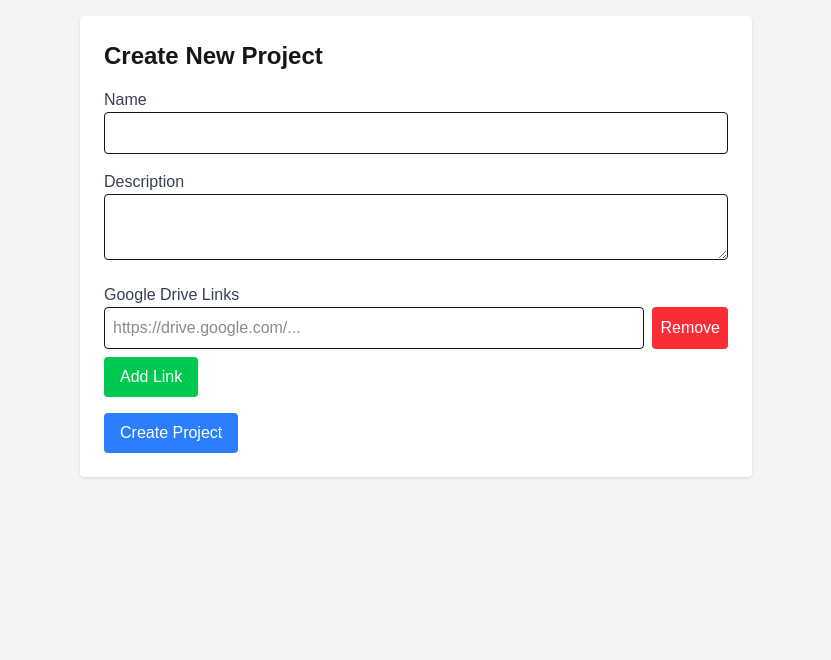
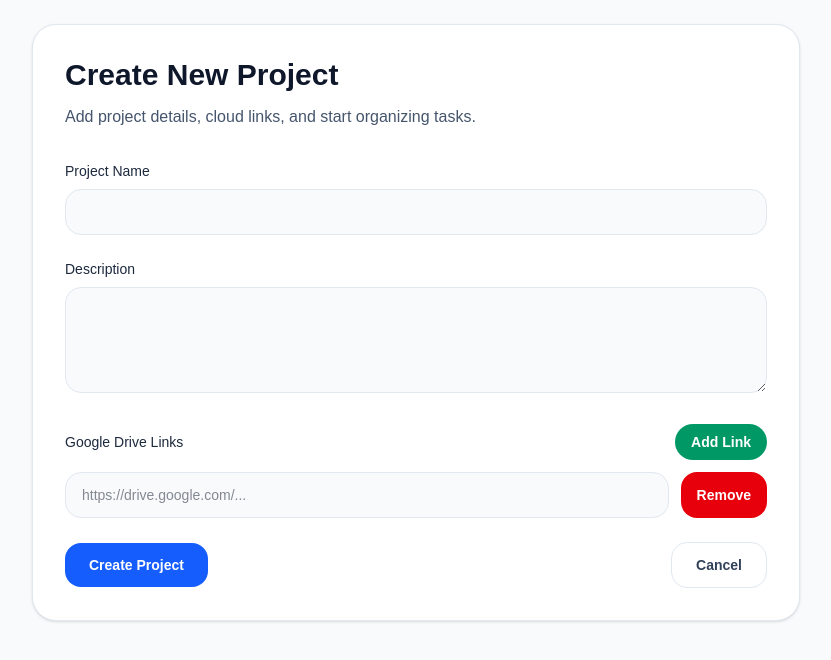
Before and after one commit to DTC120/project-manager-app, a Next.js app: page /projects/new in a window 1280 px wide. Shown: the top 660 px of the page, without its empty margins (224-1055 px from the left). Built offline with nearby package versions, Linux system fonts and the light colour scheme.

Commit message:
Add delete project feature, improve UI, and restore API route

```diff
--- a/src/app/projects/[id]/page.tsx
+++ b/src/app/projects/[id]/page.tsx
@@ -20,31 +20,41 @@ export default function ProjectDetail() {
   const { id } = useParams();
   const [project, setProject] = useState<Project | null>(null);
   const [newTask, setNewTask] = useState('');
+  const [error, setError] = useState('');
   const router = useRouter();
 
   useEffect(() => {
     if (id) {
-      fetch(`/api/projects/${id}`)
-        .then(res => res.json())
-        .then(setProject);
+      const loadProject = async () => {
+        const res = await fetch(`/api/projects/${id}`);
+        const data = await res.json();
+        if (!res.ok) {
+          setError(data.error || 'Failed to load project');
+          return;
+        }
+        setProject(data);
+      };
+      loadProject();
     }
   }, [id]);
 
   const addTask = async () => {
-    if (!newTask.trim()) return;
-    const updatedTasks = [...(project?.tasks || []), { title: newTask, completed: false }];
+    if (!newTask.trim() || !project) return;
+    const updatedTasks = [...project.tasks, { title: newTask, completed: false }];
     await updateProject({ tasks: updatedTasks });
     setNewTask('');
   };
 
   const toggleTask = async (index: number) => {
-    const updatedTasks = project?.tasks.map((task, i) =>
+    if (!project) return;
+    const updatedTasks = project.tasks.map((task, i) =>
       i === index ? { ...task, completed: !task.completed } : task
     );
     await updateProject({ tasks: updatedTasks });
   };
 
   const updateProject = async (updates: Partial<Project>) => {
+    if (!id) return;
     const res = await fetch(`/api/projects/${id}`, {
       method: 'PUT',
       headers: { 'Content-Type': 'application/json' },
@@ -56,52 +66,116 @@ export default function ProjectDetail() {
     }
   };
 
-  if (!project) return <div>Loading...</div>;
+  if (!project) return <div className="min-h-screen bg-slate-50 p-4">Loading project...</div>;
 
   return (
-    <div className="min-h-screen bg-gray-100 p-4">
-      <div className="max-w-4xl mx-auto bg-white p-6 rounded shadow">
-        <h1 className="text-3xl font-bold mb-4">{project.name}</h1>
-        <p className="text-gray-600 mb-4">{project.description}</p>
-        <div className="mb-4">
-          <h2 className="text-xl font-semibold mb-2">Google Drive Links</h2>
+    <div className="min-h-screen bg-slate-50 p-4 sm:p-6">
+      <div className="mx-auto max-w-4xl space-y-6">
+        <div className="rounded-3xl border border-slate-200 bg-white p-6 shadow-sm">
+          <div className="flex flex-col gap-4 sm:flex-row sm:items-start sm:justify-between">
+            <div>
+              <h1 className="text-4xl font-semibold text-slate-900">{project?.name || 'Project details'}</h1>
+              <p className="mt-3 max-w-2xl text-slate-600">{project?.description || 'Este proyecto no tiene descripción todavía.'}</p>
+            </div>
+            <div className="flex flex-col gap-3 sm:items-end">
+              <button
+                type="button"
+                onClick={() => router.push('/')}
+                className="inline-flex items-center justify-center rounded-full border border-slate-300 bg-slate-50 px-4 py-2 text-sm font-medium text-slate-700 transition hover:bg-slate-100"
+              >
+                Back to Projects
+              </button>
+              <button
+                type="button"
+                onClick={async () => {
+                  if (!id) return;
+                  const confirmed = window.confirm('Delete this project permanently?');
+                  if (!confirmed) return;
+                  const res = await fetch(`/api/projects/${id}`, { method: 'DELETE' });
+                  if (res.ok) {
+                    router.push('/');
+                    return;
+                  }
+                  const data = await res.json();
+                  setError(data.error || 'Failed to delete project');
+                }}
+                className="inline-flex items-center justify-center rounded-full bg-red-600 px-4 py-2 text-sm font-medium text-white transition hover:bg-red-700"
+              >
+                Delete Project
+              </button>
+            </div>
+          </div>
+        </div>
+
+        {error ? (
+          <div className="rounded-2xl border border-red-200 bg-red-50 px-5 py-4 text-red-700 shadow-sm">
+            {error}
+          </div>
+        ) : null}
+
+        <div className="grid gap-6 lg:grid-cols-2">
+          <div className="rounded-3xl border border-slate-200 bg-white p-6 shadow-sm">
+            <h2 className="text-xl font-semibold text-slate-900">Cloud links</h2>
+            {project?.driveLinks.length ? (
+              <ul className="mt-4 space-y-3">
                 {project.driveLinks.map((link, index) => (
-            <a key={index} href={link} target="_blank" rel="noopener noreferrer" className="block text-blue-500 underline">
+                  <li key={index}>
+                    <a
+                      href={link}
+                      target="_blank"
+                      rel="noopener noreferrer"
+                      className="block rounded-2xl border border-slate-200 bg-slate-50 px-4 py-3 text-sm text-blue-600 transition hover:bg-slate-100"
+                    >
                       {link}
                     </a>
+                  </li>
                 ))}
+              </ul>
+            ) : (
+              <p className="mt-4 text-sm text-slate-500">No drive links added yet.</p>
+            )}
           </div>
-        <div className="mb-4">
-          <h2 className="text-xl font-semibold mb-2">Tasks</h2>
-          <ul>
-            {project.tasks.map((task, index) => (
-              <li key={index} className="flex items-center mb-2">
+
+          <div className="rounded-3xl border border-slate-200 bg-white p-6 shadow-sm">
+            <div className="flex items-center justify-between">
+              <h2 className="text-xl font-semibold text-slate-900">Tasks</h2>
+              <span className="rounded-full bg-slate-100 px-3 py-1 text-sm text-slate-700">{project?.tasks.length || 0}</span>
+            </div>
+            <ul className="mt-4 space-y-3">
+              {project?.tasks.length ? (
+                project.tasks.map((task, index) => (
+                  <li key={index} className="flex items-center gap-3 rounded-2xl border border-slate-200 bg-slate-50 px-4 py-3">
                     <input
                       type="checkbox"
                       checked={task.completed}
                       onChange={() => toggleTask(index)}
-                  className="mr-2"
+                      className="h-4 w-4 rounded border-slate-300 text-blue-600"
                     />
-                <span className={task.completed ? 'line-through' : ''}>{task.title}</span>
+                    <span className={task.completed ? 'text-slate-500 line-through' : 'text-slate-700'}>{task.title}</span>
                   </li>
-            ))}
+                ))
+              ) : (
+                <p className="text-sm text-slate-500">No tasks yet. Add your first task below.</p>
+              )}
             </ul>
-          <div className="flex mt-4">
+            <div className="mt-5 flex flex-col gap-3 sm:flex-row">
               <input
                 type="text"
                 value={newTask}
                 onChange={(e) => setNewTask(e.target.value)}
-              className="flex-1 p-2 border rounded"
+                className="flex-1 rounded-2xl border border-slate-200 bg-slate-50 px-4 py-3 text-sm text-slate-900 outline-none focus:border-blue-500 focus:ring-2 focus:ring-blue-200"
                 placeholder="New task"
               />
-            <button onClick={addTask} className="ml-2 bg-blue-500 text-white px-4 py-2 rounded">
+              <button
+                type="button"
+                onClick={addTask}
+                className="rounded-2xl bg-blue-600 px-4 py-3 text-sm font-semibold text-white transition hover:bg-blue-700"
+              >
                 Add Task
               </button>
             </div>
           </div>
-        <button onClick={() => router.push('/')} className="bg-gray-500 text-white px-4 py-2 rounded">
-          Back to Projects
-        </button>
+        </div>
       </div>
     </div>
   );
--- a/src/app/projects/new/page.tsx
+++ b/src/app/projects/new/page.tsx
@@ -7,19 +7,25 @@ export default function NewProject() {
   const [name, setName] = useState('');
   const [description, setDescription] = useState('');
   const [driveLinks, setDriveLinks] = useState<string[]>(['']);
+  const [error, setError] = useState('');
   const router = useRouter();
 
   const handleSubmit = async (e: React.FormEvent) => {
     e.preventDefault();
-    const filteredLinks = driveLinks.filter(link => link.trim() !== '');
+    const filteredLinks = driveLinks.filter((link) => link.trim() !== '');
     const res = await fetch('/api/projects', {
       method: 'POST',
       headers: { 'Content-Type': 'application/json' },
       body: JSON.stringify({ name, description, driveLinks: filteredLinks, tasks: [] }),
     });
-    if (res.ok) {
+
+    if (!res.ok) {
+      const data = await res.json();
+      setError(data.error || 'Failed to create project');
+      return;
+    }
+
     router.push('/');
-    }
   };
 
   const addLink = () => setDriveLinks([...driveLinks, '']);
@@ -33,55 +39,83 @@ export default function NewProject() {
   };
 
   return (
-    <div className="min-h-screen bg-gray-100 p-4">
-      <div className="max-w-2xl mx-auto bg-white p-6 rounded shadow">
-        <h1 className="text-2xl font-bold mb-4">Create New Project</h1>
-        <form onSubmit={handleSubmit}>
-          <div className="mb-4">
-            <label className="block text-gray-700">Name</label>
+    <div className="min-h-screen bg-slate-50 p-4 sm:p-6">
+      <div className="mx-auto max-w-3xl rounded-3xl border border-slate-200 bg-white p-8 shadow-sm">
+        <div className="mb-8 space-y-3">
+          <h1 className="text-3xl font-semibold text-slate-900">Create New Project</h1>
+          <p className="text-slate-600">Add project details, cloud links, and start organizing tasks.</p>
+        </div>
+
+        {error ? (
+          <div className="mb-6 rounded-2xl border border-red-200 bg-red-50 px-4 py-3 text-sm text-red-700">
+            {error}
+          </div>
+        ) : null}
+
+        <form onSubmit={handleSubmit} className="space-y-6">
+          <div>
+            <label className="mb-2 block text-sm font-medium text-slate-800">Project Name</label>
             <input
               type="text"
               value={name}
               onChange={(e) => setName(e.target.value)}
-              className="w-full p-2 border rounded"
+              className="w-full rounded-2xl border border-slate-200 bg-slate-50 px-4 py-3 text-sm text-slate-900 outline-none transition focus:border-blue-500 focus:ring-2 focus:ring-blue-200"
               required
             />
           </div>
-          <div className="mb-4">
-            <label className="block text-gray-700">Description</label>
+          <div>
+            <label className="mb-2 block text-sm font-medium text-slate-800">Description</label>
             <textarea
               value={description}
               onChange={(e) => setDescription(e.target.value)}
-              className="w-full p-2 border rounded"
+              className="w-full rounded-2xl border border-slate-200 bg-slate-50 px-4 py-3 text-sm text-slate-900 outline-none transition focus:border-blue-500 focus:ring-2 focus:ring-blue-200"
+              rows={4}
             />
           </div>
-          <div className="mb-4">
-            <label className="block text-gray-700">Google Drive Links</label>
+          <div>
+            <div className="mb-3 flex items-center justify-between">
+              <label className="text-sm font-medium text-slate-800">Google Drive Links</label>
+              <button
+                type="button"
+                onClick={addLink}
+                className="rounded-full bg-emerald-600 px-4 py-2 text-sm font-semibold text-white transition hover:bg-emerald-700"
+              >
+                Add Link
+              </button>
+            </div>
+            <div className="space-y-3">
               {driveLinks.map((link, index) => (
-              <div key={index} className="flex mb-2">
+                <div key={index} className="flex gap-3">
                   <input
                     type="url"
                     value={link}
                     onChange={(e) => updateLink(index, e.target.value)}
-                  className="flex-1 p-2 border rounded"
+                    className="flex-1 rounded-2xl border border-slate-200 bg-slate-50 px-4 py-3 text-sm text-slate-900 outline-none transition focus:border-blue-500 focus:ring-2 focus:ring-blue-200"
                     placeholder="https://drive.google.com/..."
                   />
                   <button
                     type="button"
                     onClick={() => removeLink(index)}
-                  className="ml-2 bg-red-500 text-white px-2 rounded"
+                    className="rounded-2xl bg-red-600 px-4 py-3 text-sm font-semibold text-white transition hover:bg-red-700"
                   >
                     Remove
                   </button>
                 </div>
               ))}
-            <button type="button" onClick={addLink} className="bg-green-500 text-white px-4 py-2 rounded">
-              Add Link
+            </div>
+          </div>
+          <div className="flex flex-col gap-3 sm:flex-row sm:items-center sm:justify-between">
+            <button type="submit" className="inline-flex items-center justify-center rounded-2xl bg-blue-600 px-6 py-3 text-sm font-semibold text-white transition hover:bg-blue-700">
+              Create Project
+            </button>
+            <button
+              type="button"
+              onClick={() => router.push('/')}
+              className="inline-flex items-center justify-center rounded-2xl border border-slate-200 bg-white px-6 py-3 text-sm font-semibold text-slate-700 transition hover:bg-slate-100"
+            >
+              Cancel
             </button>
           </div>
-          <button type="submit" className="bg-blue-500 text-white px-4 py-2 rounded">
-            Create Project
-          </button>
         </form>
       </div>
     </div>
```
Also changed, not shown: src/app/api/projects/route.ts (+6 -2 lines), src/app/page.tsx (+74 -12 lines). Lines whose indentation alone changed are shown as unchanged.
